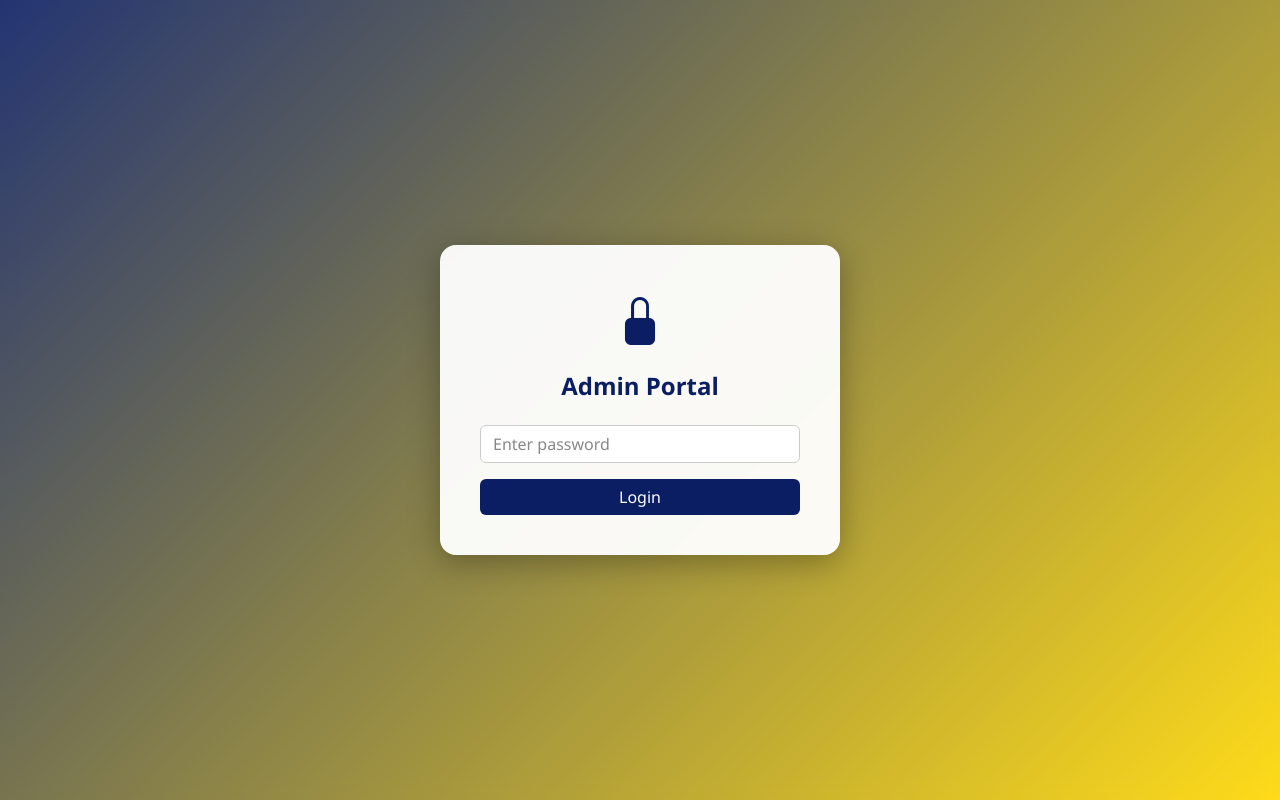
After one commit to Akira10969/deletion, a PHP site: page /login in a window 1280 px wide. The commit adds this page. Run offline with PHP 8.4, Linux system fonts and the light colour scheme.

Commit message:
Add admin authentication and login/logout functionality
Introduces session-based authentication for the admin panel. Adds login.php for admin login with password validation and a progress bar, logout.php for session termination, and includes/db.php for database connection setup. Updates admin.php to require authentication and adds a logout link to the navigation.

```diff
--- /dev/null
+++ b/login.php
@@ -0,0 +1,182 @@
+<?php
+session_start();
+
+$error = '';
+$showProgress = false;
+
+if ($_SERVER['REQUEST_METHOD'] === 'POST') {
+  $password = $_POST['password'];
+
+  if ($password === 'psme2024') {
+    $_SESSION['admin_logged_in'] = true;
+    $showProgress = true;
+  } else {
+    $error = "Incorrect password.";
+  }
+}
+?>
+
+<!DOCTYPE html>
+<html lang="en">
+<head>
+  <meta charset="UTF-8" />
+  <title>Admin Login</title>
+  <link href="https://cdn.jsdelivr.net/npm/bootstrap@5.3.3/dist/css/bootstrap.min.css" rel="stylesheet" />
+  <link href="https://cdn.jsdelivr.net/npm/bootstrap-icons@1.10.5/font/bootstrap-icons.css" rel="stylesheet" />
+  <style>
+    body {
+      margin: 0;
+      padding: 0;
+      height: 100vh;
+      background: linear-gradient(135deg, #0b1e63, #ffd700);
+      background-size: cover;
+      font-family: 'Segoe UI', sans-serif;
+      overflow: hidden;
+    }
+
+    .blur-overlay {
+      position: absolute;
+      top: 0;
+      left: 0;
+      height: 100vh;
+      width: 100vw;
+      backdrop-filter: blur(8px);
+      background: rgba(255, 255, 255, 0.1);
+      z-index: 1;
+    }
+
+    .centered {
+      position: relative;
+      z-index: 2;
+      display: flex;
+      justify-content: center;
+      align-items: center;
+      height: 100vh;
+    }
+
+    .login-box {
+      background: rgba(255, 255, 255, 0.95);
+      border-radius: 16px;
+      padding: 40px;
+      max-width: 400px;
+      width: 100%;
+      box-shadow: 0 8px 32px rgba(0, 0, 0, 0.3);
+      color: #1a1a1a;
+      animation: fadeIn 1s ease;
+    }
+
+    .login-box h4 {
+      text-align: center;
+      font-weight: 600;
+      margin-bottom: 25px;
+      color: #0b1e63;
+    }
+
+    .login-box input {
+      background-color: #fff;
+      border: 1px solid #ccc;
+      color: #1a1a1a;
+    }
+
+    .login-box input::placeholder {
+      color: #888;
+    }
+
+    .icon-lock {
+      font-size: 3rem;
+      display: block;
+      text-align: center;
+      margin-bottom: 15px;
+      color: #0b1e63;
+    }
+
+    .btn-primary {
+      background-color: #0b1e63;
+      border: none;
+      font-weight: 500;
+    }
+
+    .btn-primary:hover {
+      background-color: #081a4c;
+    }
+
+    .alert {
+      background-color: rgba(220, 53, 69, 0.95);
+      border: none;
+      color: white;
+    }
+
+    #progress-section {
+      display: none;
+      text-align: center;
+      color: #0b1e63;
+    }
+
+    .progress {
+      height: 25px;
+      border-radius: 30px;
+      background-color: rgba(0, 0, 0, 0.1);
+    }
+
+    .progress-bar {
+      font-weight: 600;
+      line-height: 25px;
+    }
+
+    @keyframes fadeIn {
+      from { opacity: 0; transform: translateY(20px); }
+      to { opacity: 1; transform: translateY(0); }
+    }
+  </style>
+</head>
+<body>
+
+  <div class="blur-overlay"></div>
+
+  <div class="centered">
+    <div class="login-box">
+      <?php if (!$showProgress): ?>
+        <div class="icon-lock">
+          <i class="bi bi-lock-fill"></i>
+        </div>
+        <form method="POST">
+          <h4>Admin Portal</h4>
+          <input type="password" name="password" class="form-control mb-3" placeholder="Enter password" required />
+          <button type="submit" class="btn btn-primary w-100">Login</button>
+
+          <?php if (!empty($error)): ?>
+            <div class="alert alert-danger mt-3 mb-0"><?= $error ?></div>
+          <?php endif; ?>
+        </form>
+      <?php else: ?>
+        <div id="progress-section">
+          <h5 class="mb-3">Validating access, please wait...</h5>
+          <div class="progress">
+            <div id="progressBar" class="progress-bar progress-bar-striped progress-bar-animated bg-success" style="width: 0%;">0%</div>
+          </div>
+        </div>
+      <?php endif; ?>
+    </div>
+  </div>
+
+  <?php if ($showProgress): ?>
+    <script>
+      const progressSection = document.getElementById('progress-section');
+      const progressBar = document.getElementById('progressBar');
+      progressSection.style.display = 'block';
+
+      let width = 0;
+      const interval = setInterval(() => {
+        if (width >= 100) {
+          clearInterval(interval);
+          window.location.href = 'admin';
+        } else {
+          width += 5;
+          progressBar.style.width = width + '%';
+          progressBar.innerText = width + '%';
+        }
+      }, 80);
+    </script>
+  <?php endif; ?>
+</body>
+</html>
--- /dev/null
+++ b/logout.php
@@ -0,0 +1,6 @@
+<?php
+session_start();
+session_unset();
+session_destroy();
+header("Location: login");
+exit;
```
Also changed, not shown: admin.php (+7 -0 lines), includes/db.php (added, +15 -0 lines).
